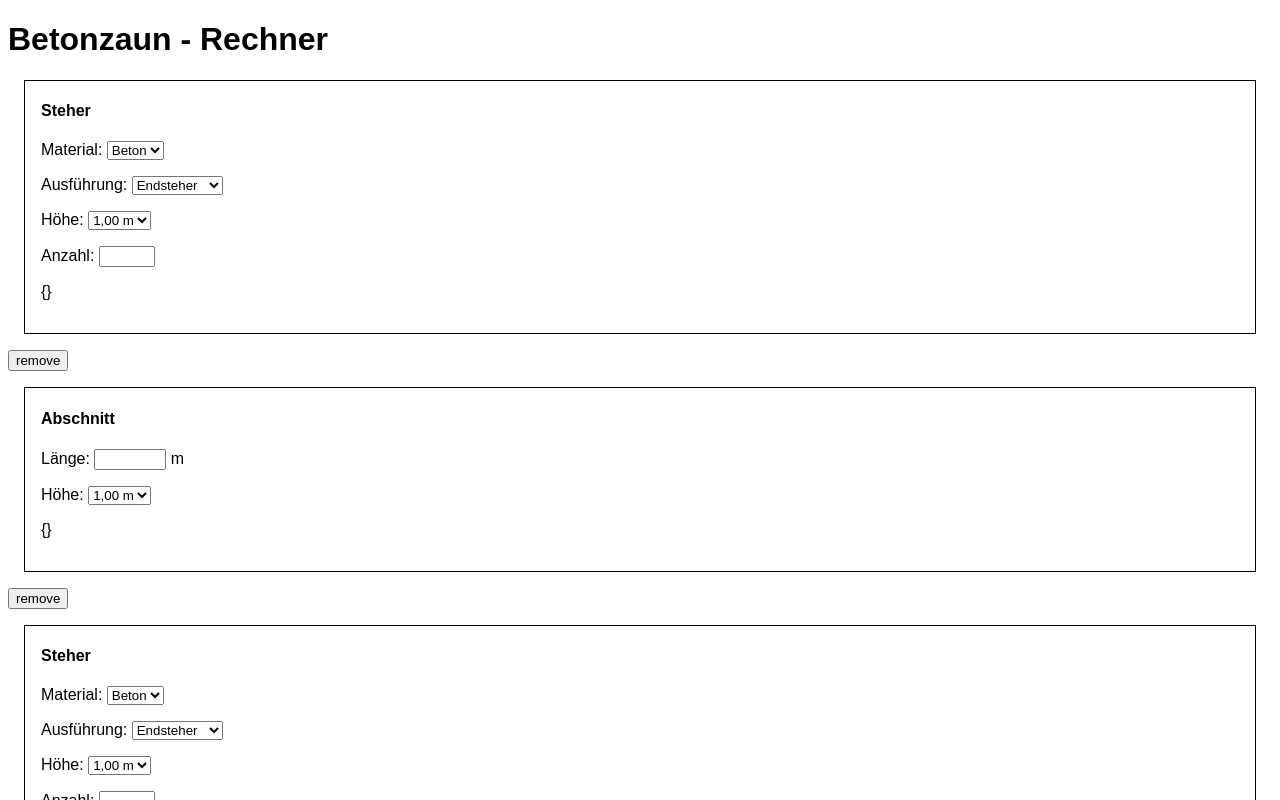
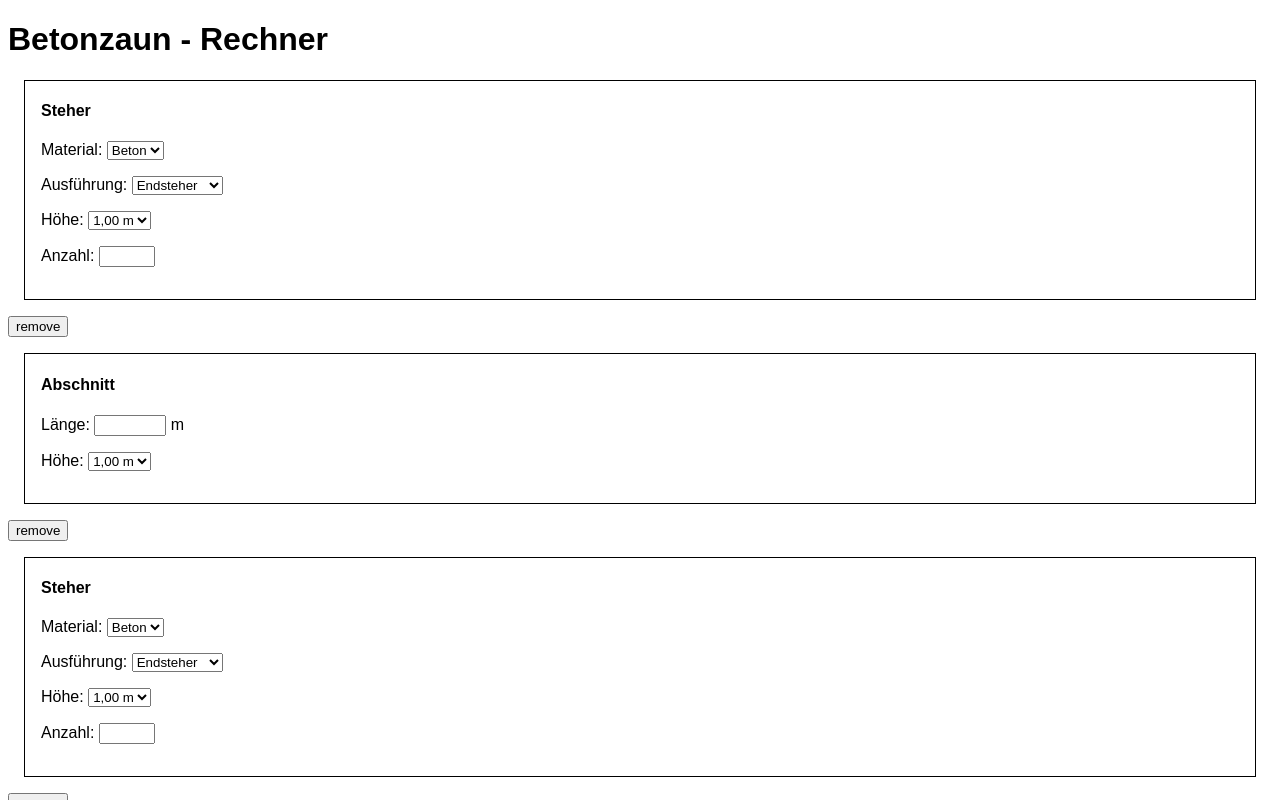
Before and after one commit to MorfMichael/betonzaun, a React (Vite) app: page / in a window 1280 px wide. Shown: the top 800 px of the page. Built offline with nearby package versions, Linux system fonts and the light colour scheme.

Commit message:
folder structure reorder

```diff
--- a/Pillar.jsx
+++ b/src/components/Pillar.jsx
@@ -3,7 +3,6 @@ import { useState, useCallback } from 'react';
 const Pillar = ({ changed, section, products }) => {
 
 	const [error, setError] = useState('');
-	const [result, setResult] = useState({});
 
 	const calculate = useCallback((event) => {
 		setError(false);
@@ -14,12 +13,10 @@ const Pillar = ({ changed, section, products }) => {
 		if (product) {
 			let res = {}
 			if (form.count > 0) res[product.id] = Number(form.count);
-			setResult(res);
 			section.result = res;
 			changed();
 		} else {
 			section.result = {};
-			setResult({});
 			setError('no pillar found!');
 			changed();
 		}
@@ -65,9 +62,6 @@ const Pillar = ({ changed, section, products }) => {
 					<input id="count" name="count" type="number" min="1" max="20" step="1" />
 				</p>
 			</form>
-			<p>
-				{ JSON.stringify(result) }
-			</p>
 			{error &&
 			<p>
 				{error}
--- a/Section.jsx
+++ b/src/components/Section.jsx
@@ -17,8 +17,6 @@ const calculatePlates = (height, length) => {
 
 const Section = ({ changed, section, products }) => {
 
-	const [result,setResult] = useState({});
-
 	const calculate = useCallback(event => {
 		event.preventDefault();
 
@@ -35,7 +33,6 @@ const Section = ({ changed, section, products }) => {
 			if (count.plate25 > 0) res[plate25.id] = count.plate25;
 			if (count.pillars > 0) res[pillar.id] = count.pillars;
 
-			setResult(res);
 			section.result = res;
 			changed();
 		}
@@ -62,9 +59,6 @@ const Section = ({ changed, section, products }) => {
 					</select>
 				</p>
 			</form>
-			<p>
-				{ JSON.stringify(result) }
-			</p>
 		</div>
 	);
 }
```
Also changed, not shown: src/App.jsx (renamed from App.jsx, +4 -5 lines), src/index.css (renamed from index.css), src/index.html (renamed from index.html), src/index.js (renamed from index.js), src/misc/Methods.js (renamed from Methods.js), src/misc/Products.js (renamed from Products.js), 9 other files (tests, documents, lock files or other folders).
